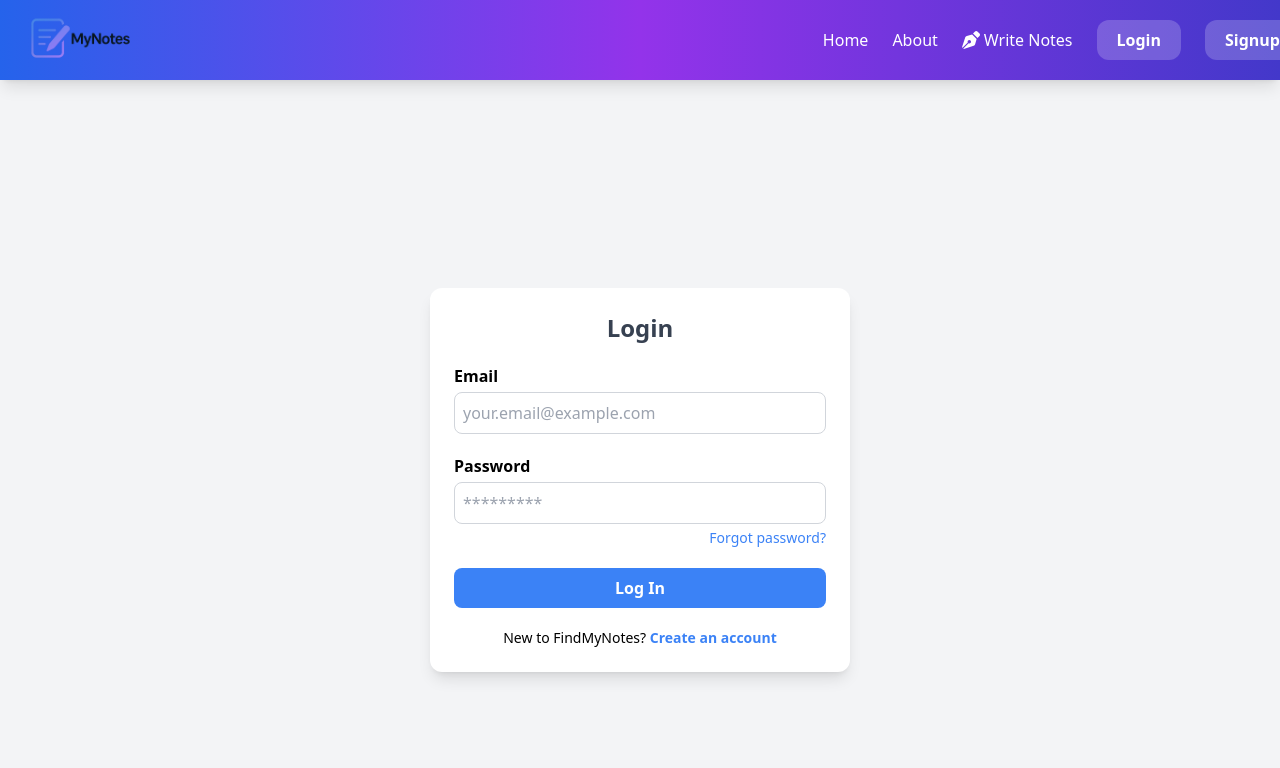
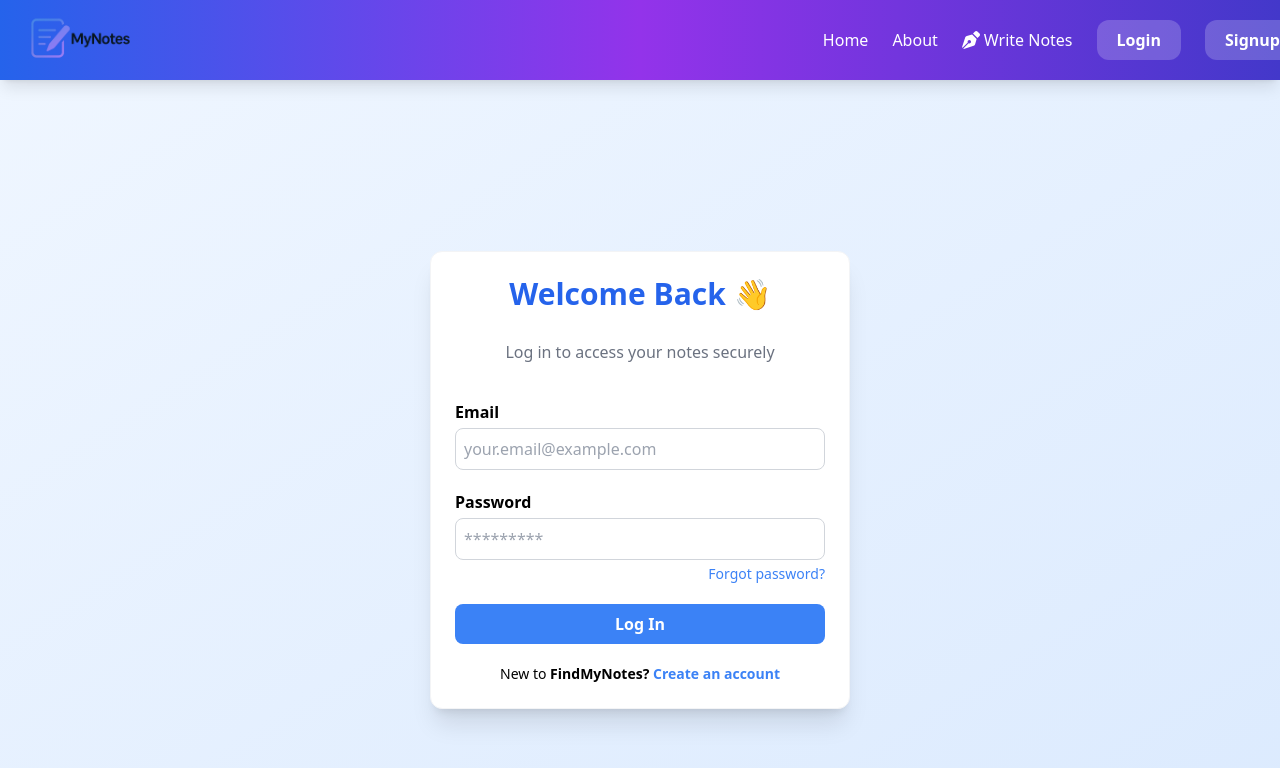
Before and after one commit to BushraInTech/Bushrabibi-mern-10pshine, a React (Vite) app in the folder frontend/: page /login in a window 1280 px wide. Shown: the top 768 px of the page. Built offline with nearby package versions, Linux system fonts and the light colour scheme.

Commit message:
Enhanced Login UI and added loading state

```diff
--- a/frontend/src/pages/Login.jsx
+++ b/frontend/src/pages/Login.jsx
@@ -12,15 +12,17 @@ const Login = () => {
 
   const [userEmail, setUserEmail] = useState("");
   const [userPassword, setUserPassword] = useState("");
+  const [loading, setLoading] = useState(false);
 
   const loginUser = async (e) => {
     e.preventDefault();
     try {
       if (!userEmail || !userPassword) {
-        toast.warn("Please enter both email and password!");
+        toast.warn("⚠️ Please enter both email and password!");
         return;
       }
 
+      setLoading(true);
       const user = { userEmail, userPassword };
       const result = await axios.post("http://localhost:6969/auth/login", user);
 
@@ -29,22 +31,29 @@ const Login = () => {
       } else {
         toast.success("✅ Logged in successfully!");
         dispatch(setUserData(result.data));
-        setTimeout(() => navigate("/"), 1500);
+        setTimeout(() => navigate("/"), 1200);
       }
     } catch (error) {
       console.error("Login failed:", error);
-      toast.error("Server error, please try again later!");
+      toast.error("⚠️ Server error, please try again later!");
+    } finally {
+      setLoading(false);
     }
   };
 
   return (
-    <div className="min-h-screen flex items-center justify-center bg-gray-100 p-4">
+    <div className="min-h-screen flex items-center justify-center bg-gradient-to-br from-blue-50 to-blue-100 p-4">
       <ToastContainer position="top-right" autoClose={2000} />
       <form
-        className="flex w-full max-w-[420px] flex-col gap-5 rounded-xl bg-white p-6 shadow-lg"
+        className="flex w-full max-w-[420px] flex-col gap-5 rounded-xl bg-white p-6 shadow-xl border border-gray-100"
         onSubmit={loginUser}
       >
-        <h1 className="text-2xl font-bold text-center text-gray-700">Login</h1>
+        <h1 className="text-3xl font-extrabold text-center text-blue-600 mb-2">
+          Welcome Back 👋
+        </h1>
+        <p className="text-center text-gray-500 mb-4">
+          Log in to access your notes securely
+        </p>
 
         <div className="flex flex-col">
           <label className="font-semibold" htmlFor="userEmail">
@@ -53,7 +62,7 @@ const Login = () => {
           <input
             type="email"
             id="userEmail"
-            className="w-full rounded-lg border border-gray-300 p-2 mt-1 focus:ring focus:ring-blue-500"
+            className="w-full rounded-lg border border-gray-300 p-2 mt-1 focus:ring focus:ring-blue-400"
             placeholder="your.email@example.com"
             onChange={(e) => setUserEmail(e.target.value)}
           />
@@ -66,7 +75,7 @@ const Login = () => {
           <input
             type="password"
             id="userPassword"
-            className="w-full rounded-lg border border-gray-300 p-2 mt-1 focus:ring focus:ring-blue-500"
+            className="w-full rounded-lg border border-gray-300 p-2 mt-1 focus:ring focus:ring-blue-400"
             placeholder="*********"
             onChange={(e) => setUserPassword(e.target.value)}
           />
@@ -78,14 +87,19 @@ const Login = () => {
         </div>
 
         <button
-          className="rounded-lg bg-blue-500 px-5 py-2 font-bold text-white hover:bg-blue-600 transition-all"
+          className={`rounded-lg px-5 py-2 font-bold text-white transition-all ${
+            loading
+              ? "bg-blue-300 cursor-not-allowed"
+              : "bg-blue-500 hover:bg-blue-600"
+          }`}
           type="submit"
+          disabled={loading}
         >
-          Log In
+          {loading ? "Logging in..." : "Log In"}
         </button>
 
         <div className="text-center text-sm">
-          New to FindMyNotes?{" "}
+          New to <span className="font-semibold">FindMyNotes?</span>{" "}
           <Link to="/signup" className="font-bold text-blue-500 hover:underline">
             Create an account
           </Link>
```
